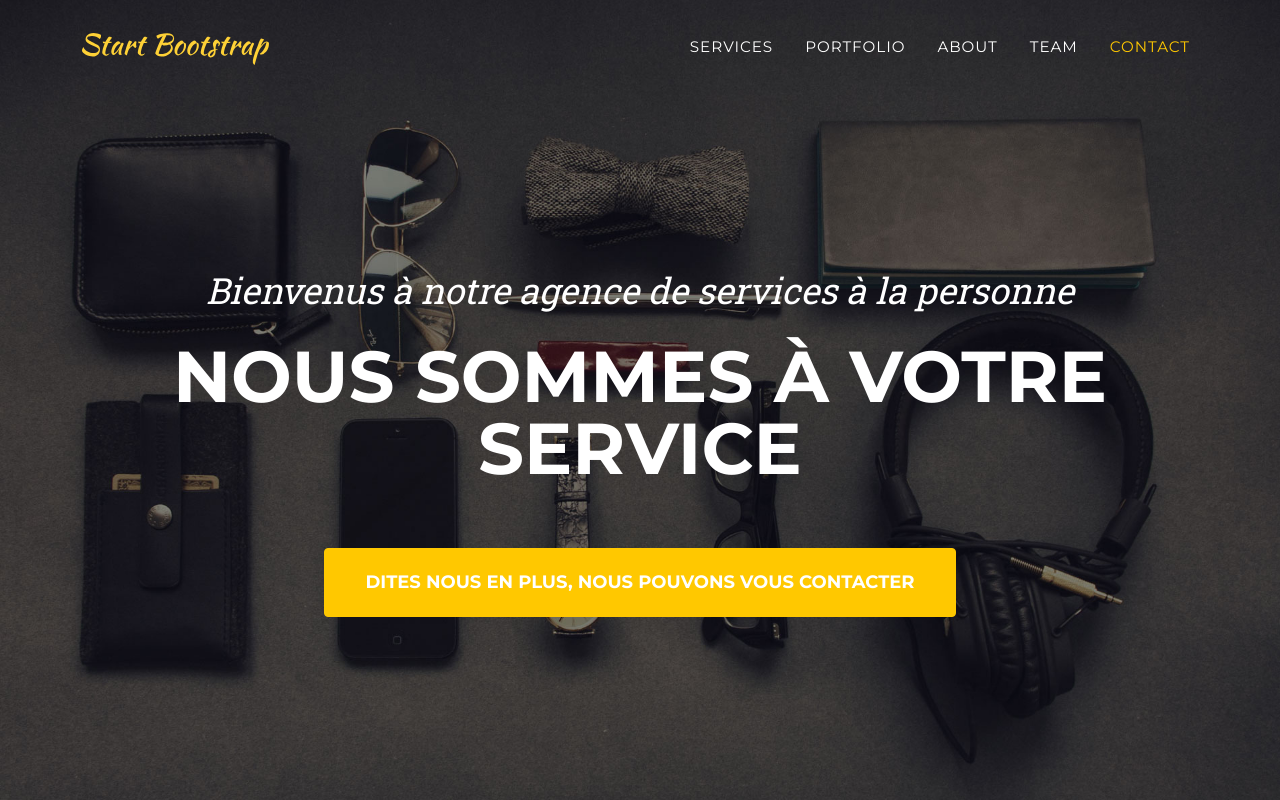
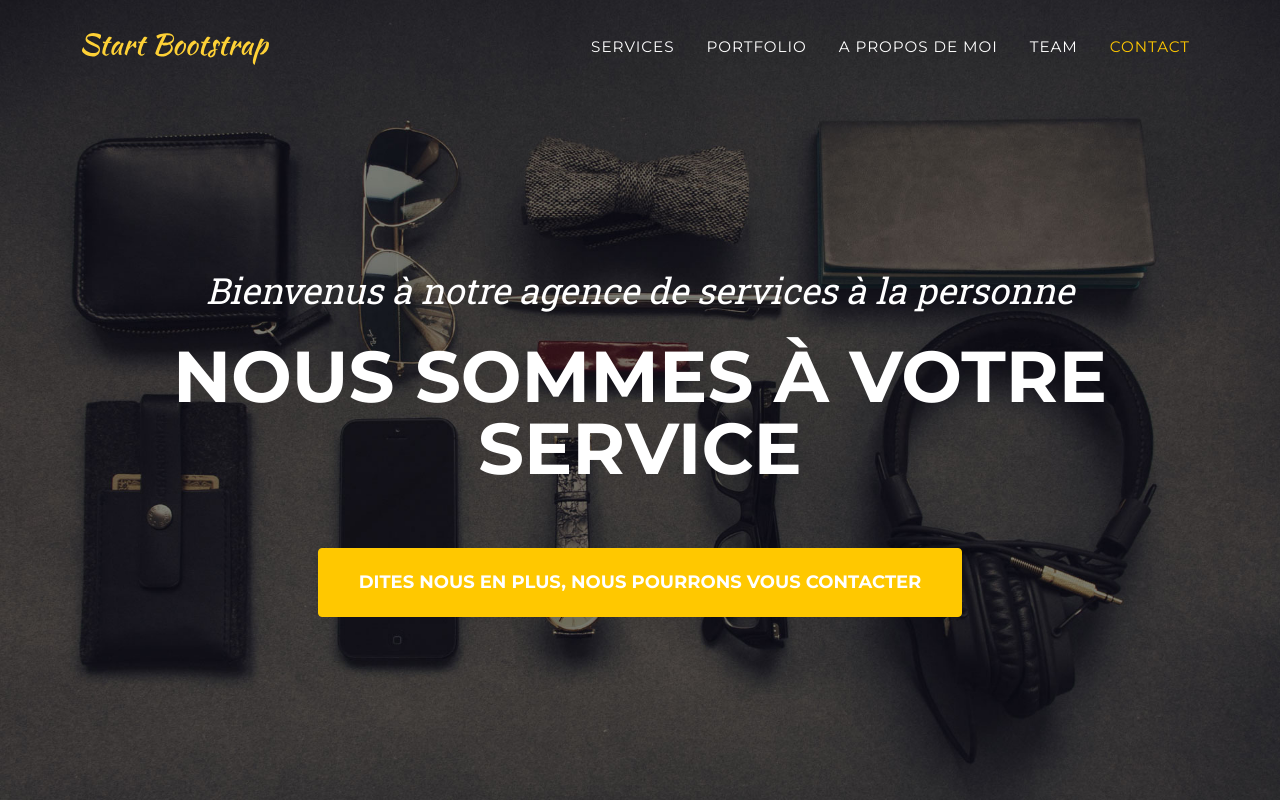
Before and after one commit to manupere/Agence-services-la-personne, a plain HTML site: page index.html in a window 1280 px wide. Shown: the top 800 px of the page. Drawn offline with nearby package versions, Linux system fonts and the light colour scheme.

Commit message:
Update index.html

```diff
--- a/index.html
+++ b/index.html
@@ -5,7 +5,7 @@
         <meta name="viewport" content="width=device-width, initial-scale=1, shrink-to-fit=no" />
         <meta name="description" content="" />
         <meta name="author" content="" />
-        <title> Agence PEREIRA de services aux personnes</title>
+        <title> Agence PEREIRA?  services aux personnes</title>
         <!-- Favicon-->
         <link rel="icon" type="image/x-icon" href="assets/favicon.ico" />
         <!-- Font Awesome icons (free version)-->
@@ -29,7 +29,7 @@
                     <ul class="navbar-nav text-uppercase ms-auto py-4 py-lg-0">
                         <li class="nav-item"><a class="nav-link" href="#services">Services</a></li>
                         <li class="nav-item"><a class="nav-link" href="#portfolio">Portfolio</a></li>
-                        <li class="nav-item"><a class="nav-link" href="#about">About</a></li>
+                        <li class="nav-item"><a class="nav-link" href="#a_propos_de_moi">A propos de moi</a></li>
                         <li class="nav-item"><a class="nav-link" href="#team">Team</a></li>
                         <li class="nav-item"><a class="nav-link" href="#contact">Contact</a></li>
                     </ul>
@@ -41,7 +41,7 @@
             <div class="container">
                 <div class="masthead-subheading">Bienvenus à notre agence de services à la personne</div>
                 <div class="masthead-heading text-uppercase">Nous sommes à votre service</div>
-                <a class="btn btn-primary btn-xl text-uppercase" href="#services">Dites nous en plus, nous pouvons vous contacter</a>
+                <a class="btn btn-primary btn-xl text-uppercase" href="#services">Dites nous en plus, nous pourrons vous contacter</a>
             </div>
         </header>
         <!-- Services-->
@@ -181,7 +181,7 @@
             </div>
         </section>
         <!-- About-->
-        <section class="page-section" id="about">
+        <section class="page-section" id="a_propos_de_moi">
             <div class="container">
                 <div class="text-center">
                     <h2 class="section-heading text-uppercase">About</h2>
```
